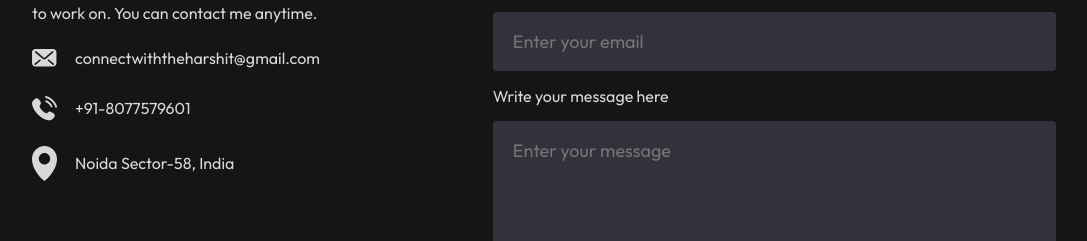
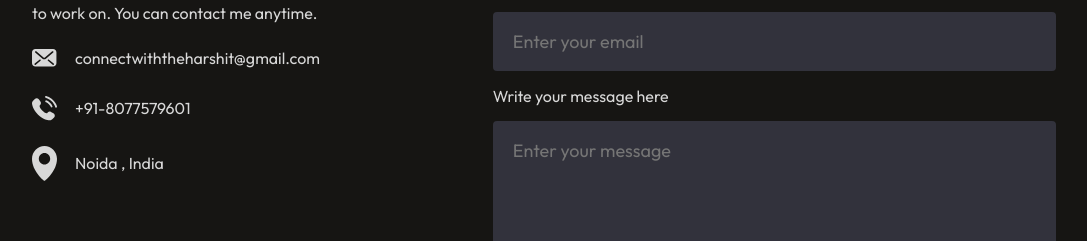
Before and after one commit to mHarshitkumar/Portfolio-Project, a React (Vite) app: page / in a window 1280 px wide. Shown: the part 3931-4172 px from the top of the page, without its empty margins (96-1183 px from the left). Built offline with nearby package versions, Linux system fonts and the light colour scheme.

Commit message:
update code with location

```diff
--- a/src/Components/Contact/Contact.jsx
+++ b/src/Components/Contact/Contact.jsx
@@ -60,7 +60,7 @@ const Contact = () => {
               <img src={call_icon} alt="Call Icon" /> <p>+91-8077579601</p>
             </div>
             <div className="contact-detail">
-              <img src={location_icon} alt="Location Icon" /> <p>Noida Sector-58, India</p>
+              <img src={location_icon} alt="Location Icon" /> <p>Noida , India</p>
             </div>
           </div>
         </div>
```
